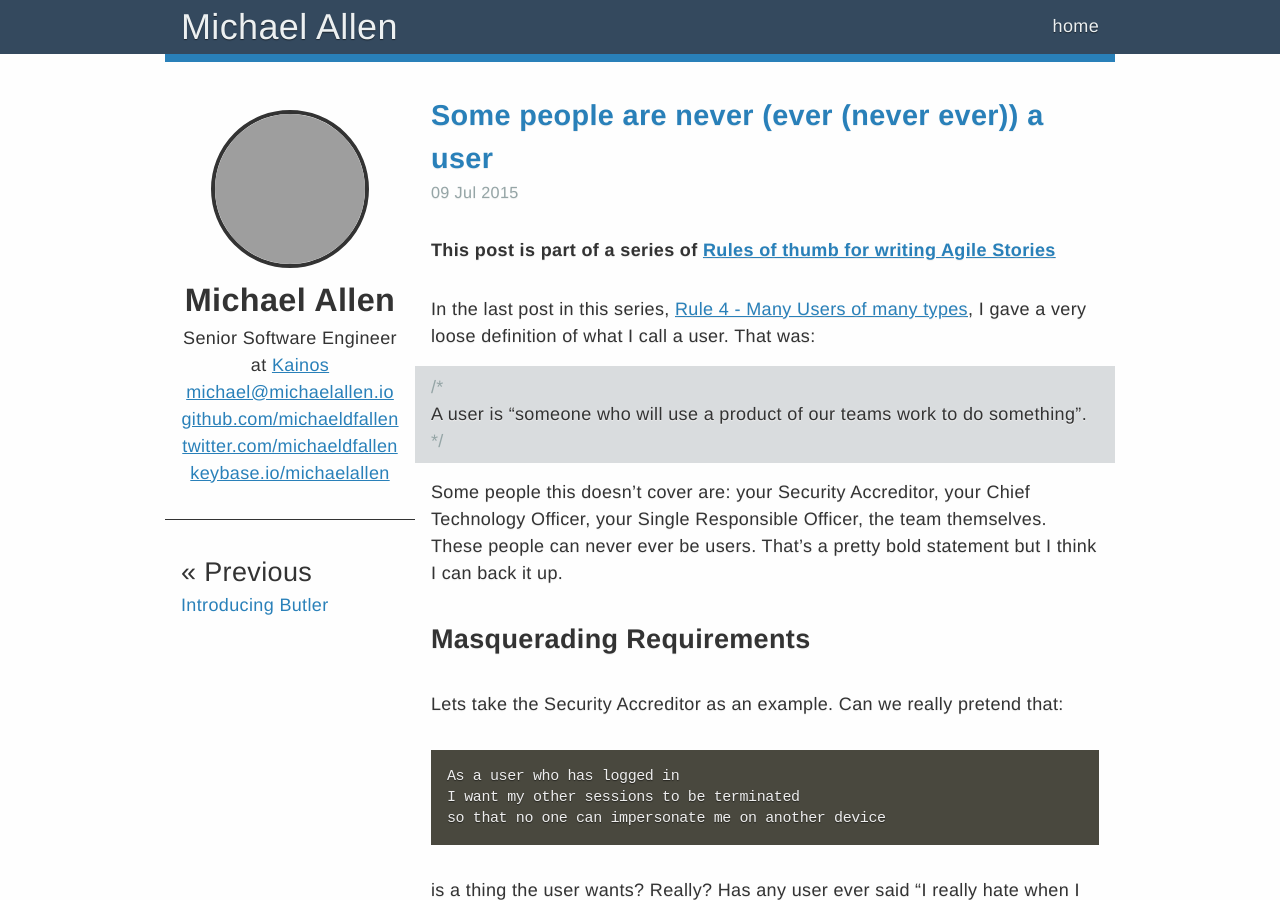
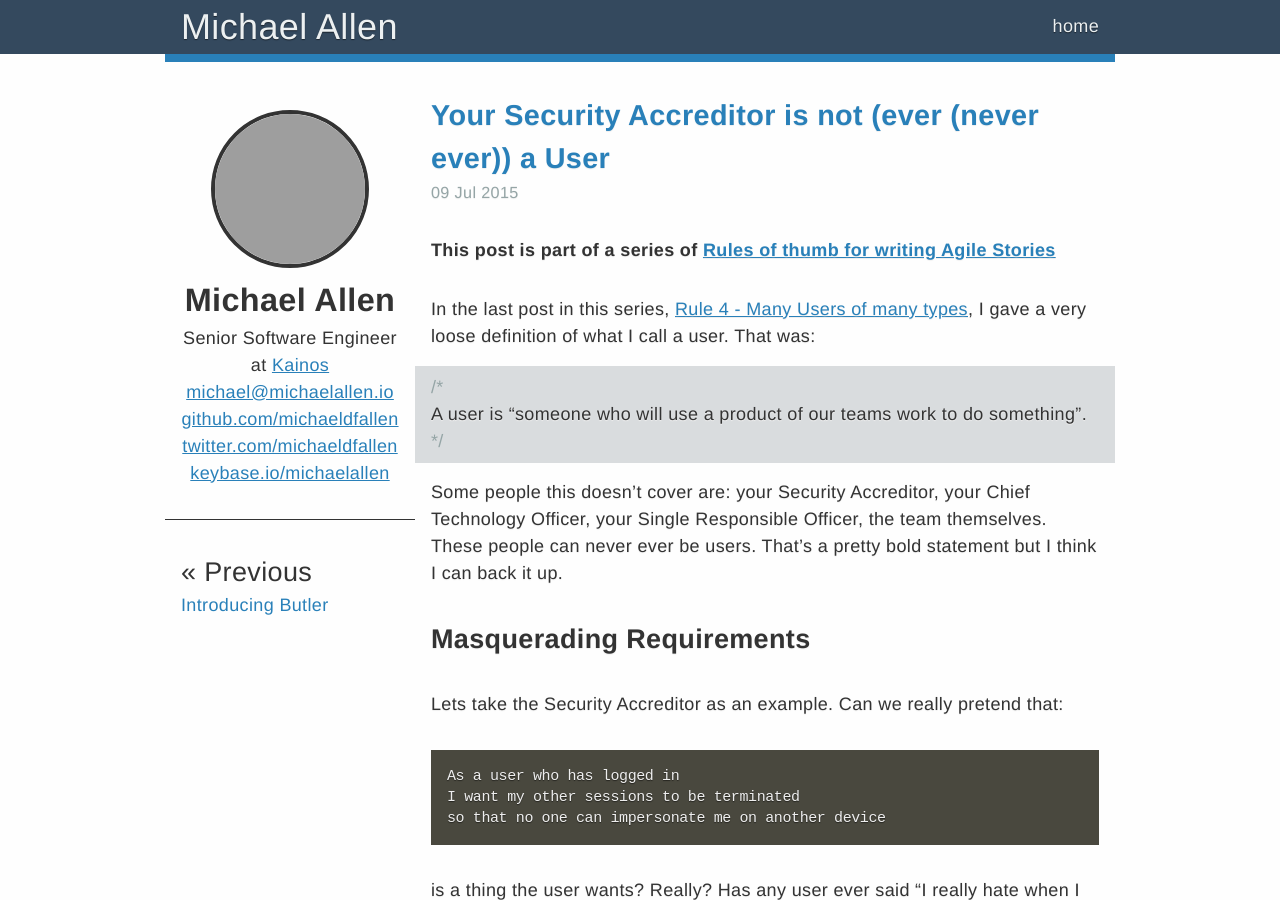
Before and after one commit to michaeldfallen/michaeldfallen.github.io, a Jekyll site: the page built from _posts/2015-07-09-story-writing-not-a-user.markdown, in a window 1280 px wide and 900 px high. Built offline with Jekyll 4.4.1, drawn with Linux system fonts in a browser that asks for light colours; grey boxes are pictures that could not be loaded.

Commit message:
that title was terrible

```diff
--- a/_posts/2015-07-09-story-writing-not-a-user.markdown
+++ b/_posts/2015-07-09-story-writing-not-a-user.markdown
@@ -1,6 +1,6 @@
 ---
 layout: post
-title: "Some people are never (ever (never ever)) a user"
+title: "Your Security Accreditor is not (ever (never ever)) a User"
 date: 2015-07-09 12:46:00
 ---
 
```
